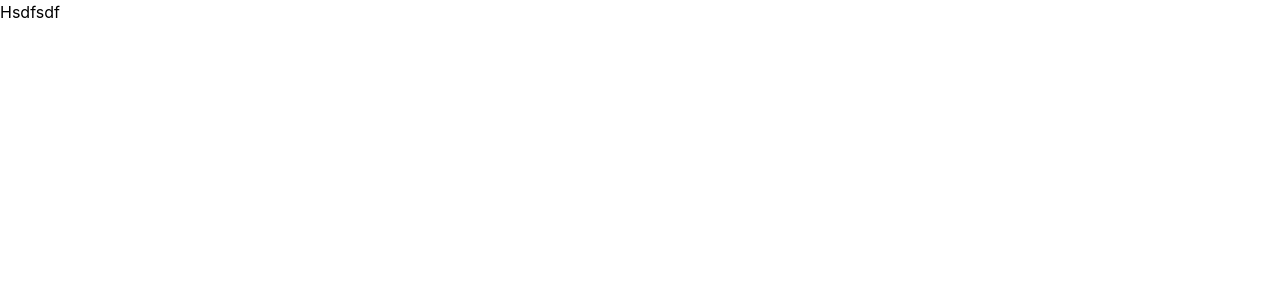
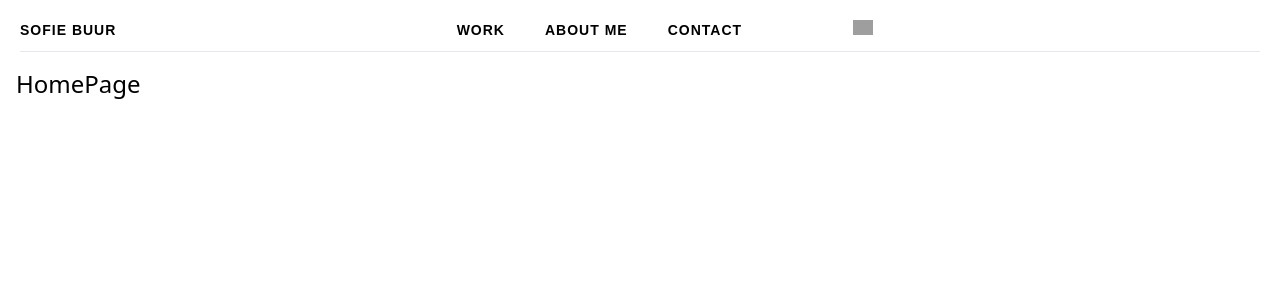
Before and after one commit to BuurPrime/Portfolio, a React (Create React App) app: page / in a window 1280 px wide. Shown: the top 300 px of the page. Built offline with nearby package versions, Linux system fonts and the light colour scheme; grey boxes are pictures that could not be loaded.

Commit message:
Added Initial Top Nav Bar

```diff
--- a/package.json
+++ b/package.json
@@ -16,7 +16,6 @@
     "react": "^18.2.0",
     "react-dom": "^18.2.0",
     "react-scripts": "5.0.1",
-    "tailwindcss": "^3.4.1",
     "typescript": "^4.9.5",
     "web-vitals": "^2.1.4"
   },
@@ -47,6 +46,7 @@
     ]
   },
   "devDependencies": {
-    "gh-pages": "^6.1.1"
+    "gh-pages": "^6.1.1",
+    "tailwindcss": "^3.4.1"
   }
 }
--- a/src/App.tsx
+++ b/src/App.tsx
@@ -2,11 +2,15 @@ import React from 'react';
 import './App.css';
 
 import Home from './pages/Home';
+import TopNavBar from './components/TopNavBar';
 
 
 function App() {
   return (
+    <>
+    <TopNavBar/>
     <Home/>
+    </>
   );
 }
 
--- /dev/null
+++ b/src/components/TopNavBar.css
@@ -0,0 +1,34 @@
+.top-nav-bar-container {
+  display: grid;
+  grid-template-columns: repeat(3, 1fr);
+  grid-template-rows: auto auto;
+  gap: 10px;
+  margin: 20px 20px 0px 20px;
+}
+
+.name-logo-top-left {
+  grid-row: 1;
+  font-size: 14px;
+  font-family: Arial, Helvetica, sans-serif;
+  font-weight: 600;
+  letter-spacing: 1px;
+}
+
+.horizontal-line {
+  grid-row: 2;
+  grid-column-start: 1;
+  grid-column-end: -1;
+}
+
+.navigation-menu {
+  display: flex;
+}
+
+.navigation-menu-item {
+  padding-left: 20px;
+  padding-right: 20px;
+  font-size: 14px;
+  font-family: Arial, Helvetica, sans-serif;
+  font-weight: 600;
+  letter-spacing: 1px;
+}
--- /dev/null
+++ b/src/components/TopNavBar.tsx
@@ -0,0 +1,21 @@
+import React, { FC } from "react";
+import "./TopNavBar.css";
+
+const TopBarNav: FC = () => {
+  return (
+    <div className="top-nav-bar-container">
+      <p className="name-logo-top-left"> SOFIE BUUR </p>
+      <hr className="horizontal-line"/>
+      <div className="navigation-menu">
+        <p className="navigation-menu-item"> WORK </p>
+        <p className="navigation-menu-item"> ABOUT ME </p>
+        <p className="navigation-menu-item"> CONTACT </p>
+      </div>
+      <div>
+        <img src='../images/linkedin.png' alt="" width="20" height="20"/>
+      </div>
+    </div>
+  );
+};
+
+export default TopBarNav;
--- a/src/index.css
+++ b/src/index.css
@@ -1,13 +1,3 @@
-body {
-  margin: 0;
-  font-family: -apple-system, BlinkMacSystemFont, 'Segoe UI', 'Roboto', 'Oxygen',
-    'Ubuntu', 'Cantarell', 'Fira Sans', 'Droid Sans', 'Helvetica Neue',
-    sans-serif;
-  -webkit-font-smoothing: antialiased;
-  -moz-osx-font-smoothing: grayscale;
-}
-
-code {
-  font-family: source-code-pro, Menlo, Monaco, Consolas, 'Courier New',
-    monospace;
-}
+@tailwind base;
+@tailwind components;
+@tailwind utilities;
--- a/src/pages/Home.tsx
+++ b/src/pages/Home.tsx
@@ -1,13 +1,9 @@
 import React, { FC } from 'react';
 
-interface MyComponentProps {
-
-}
-
-const Home: FC<MyComponentProps> = ( ) => {
+const Home: FC = () => {
   return (
-    <div className="bg-blue-500 text-white p-4 text-2xl">
-      <h1>Hsdfsdf</h1>
+    <div className=" text-black p-4 text-2xl">
+      <h1> HomePage </h1>
     </div>
   );
 };
--- a/tailwind.config.js
+++ b/tailwind.config.js
@@ -1,6 +1,8 @@
 /** @type {import('tailwindcss').Config} */
 module.exports = {
-  content: [],
+  content: [
+    "./src/**/*.{js,jsx,ts,tsx}",
+  ],
   theme: {
     extend: {},
   },
```
Also changed, not shown: src/images/linkedin.png (added), 1 other file (tests, documents, lock files or other folders).
